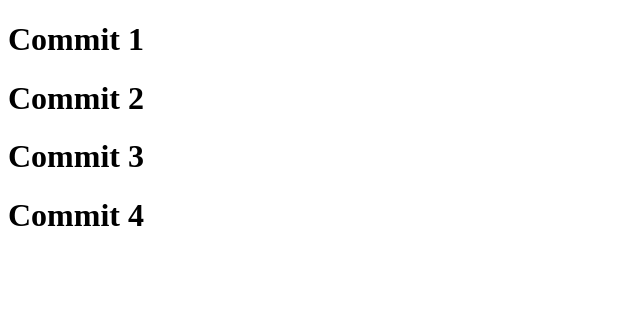
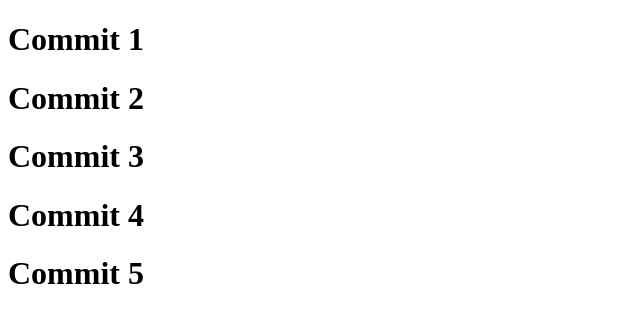
Before and after one commit to garciaandresc/Pactica2, a plain HTML site: page index.html in a window 1280 px wide. Shown: the whole page, without its empty margins (0-640 px from the left). Drawn offline with Linux system fonts and the light colour scheme.

Commit message:
Se agregó commit #5

```diff
--- a/index.html
+++ b/index.html
@@ -11,5 +11,6 @@
     <h1>Commit 2</h1>
     <h1>Commit 3</h1>
     <h1>Commit 4</h1>
+    <h1>Commit 5</h1>
 </body>
 </html>
```
